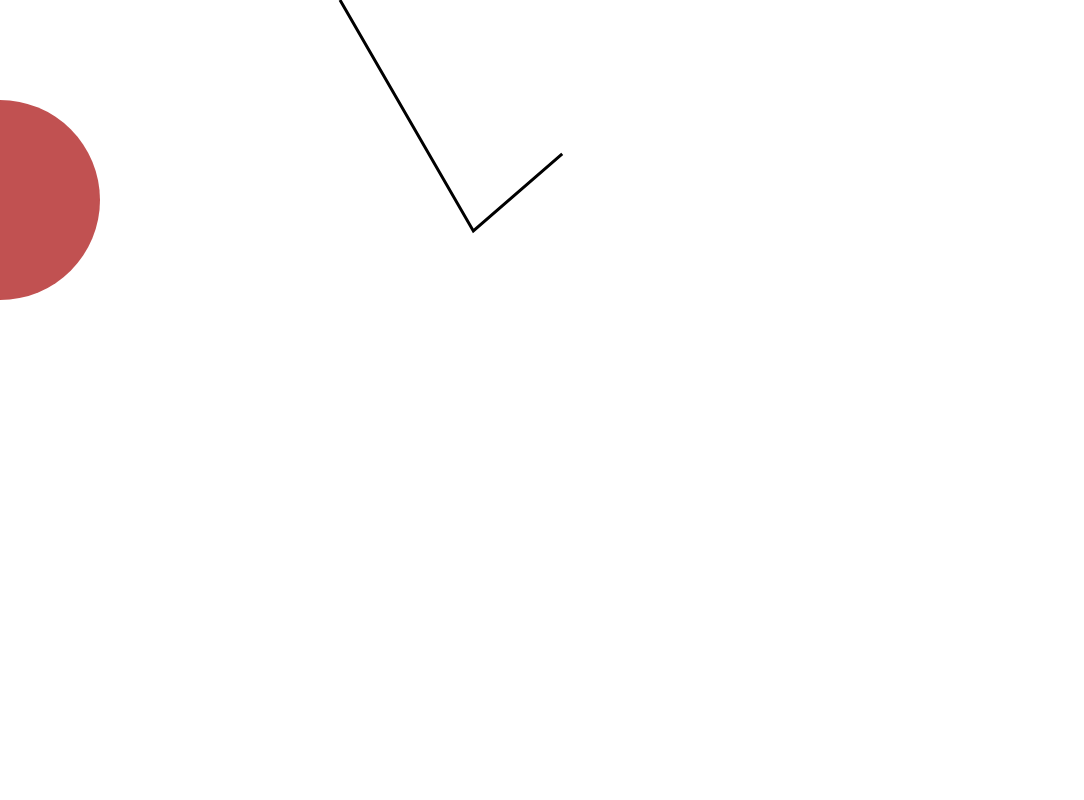
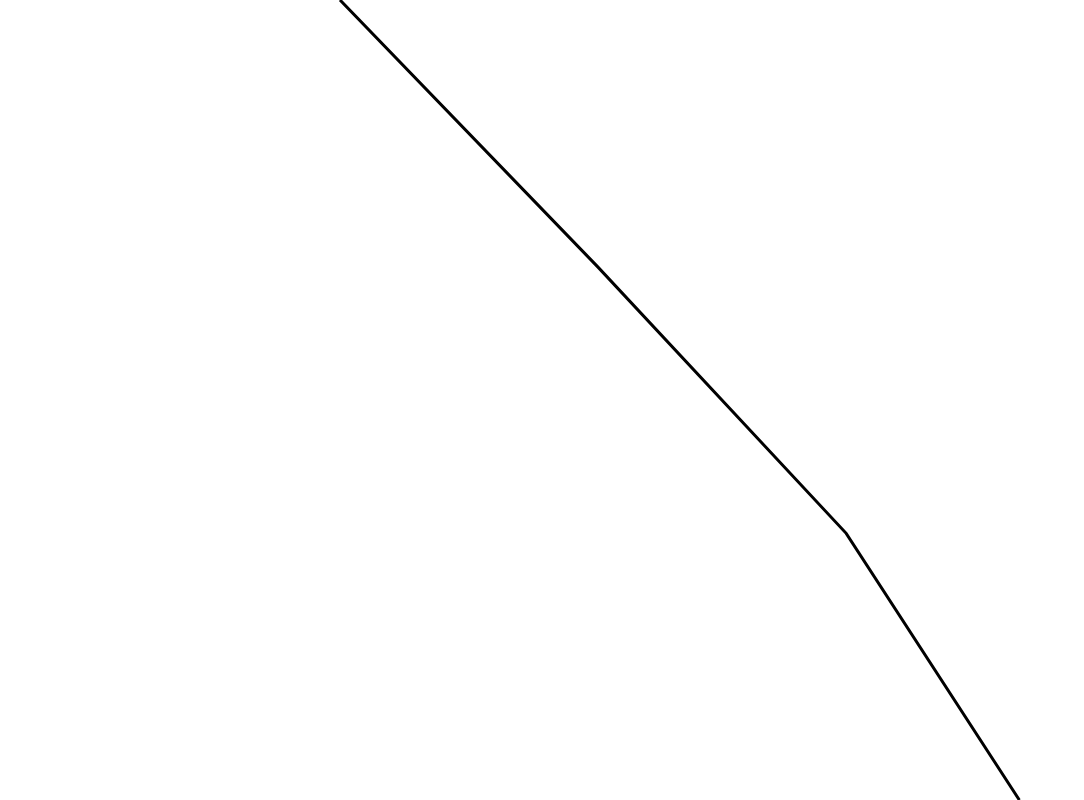
Before and after one commit to RemXYZ/profile_animation_background, a plain HTML site: page index.html in a window 1280 px wide. Shown: the whole page, without its empty margins (0-1084 px from the left). Drawn offline with Linux system fonts and the light colour scheme.

Commit message:
algorithm is working now: alfa test

```diff
--- a/index.html
+++ b/index.html
@@ -155,26 +155,31 @@ class CurvePlus{
         distanceF
 
 
-        distanceSin = size.h - coord.y / Math.sin((angle * Math.PI) / 180 )
+        if (angle < 180) {
+            distanceSin = (size.h - coord.y) / Math.sin((angle * Math.PI) / 180)
+        }else {
+            distanceSin = coord.y / Math.abs(Math.sin((angle * Math.PI) / 180))
+        }
+
 
 
         // Calculating distance to left and right border
-        if (angle >= 90) {
-            distanceCos = size.w - coord.x
-        } else if (angle < 90) {
-            distanceCos = coord.x
+        if (angle >= 90 && angle <= 270) {
+            distanceCos = (size.w - coord.x) / Math.abs(Math.cos((angle* Math.PI) / 180))
+        } else {
+            distanceCos = coord.x / Math.abs(Math.cos((angle* Math.PI) / 180))
         }
-        distanceCos /= Math.abs(Math.cos(angle))
 
         if (distanceSin > distanceCos ) {
-            distanceF = distanceCos / this.curves
+            distanceF = distanceCos / (this.curves - i)
         } else {
-            distanceF = distanceSin / this.curves
+            console.log("ggg")
+            distanceF = distanceSin / (this.curves - i)
         }
 
         // distanceF = distanceSin > distanceCos ? distanceCos / this.curves : distanceSin / this.curves
 
-        console.log(angle, coord.x + "x", coord.y +" y", distanceSin, distanceCos, distanceF)
+        console.log(this.curves, angle, coord.x + "x", coord.y +" y", distanceSin, distanceCos, distanceF)
         return distanceF;
     }
 
@@ -190,10 +195,17 @@ class CurvePlus{
 
 
 
-        let x = angle >= 90 ? coord.x + distance * Math.abs(Math.cos((180 - angle) * Math.PI / 180)) : coord.x - distance * Math.abs(Math.cos(angle * Math.PI / 180))
-        let y = angle >= 90 ? distance * Math.abs(Math.sin((180 - angle) * Math.PI / 180)) : distance * Math.abs(Math.sin(angle * Math.PI / 180))
+        // let x = angle >= 90 ?
+        //     coord.x + distance * Math.abs(Math.cos((angle) * Math.PI / 180)) :
+        //     coord.x - distance * Math.abs(Math.cos(angle * Math.PI / 180))
+        // let y = angle <= 180 ?
+        //     coord.y + distance * Math.abs(Math.sin(angle * Math.PI / 180)) :
+        //     coord.y - distance * Math.abs(Math.sin(angle * Math.PI / 180))
+
+        let x = coord.x + (-1 * distance * Math.cos(angle * Math.PI / 180))
+        let y = coord.y + distance * Math.sin(angle * Math.PI / 180)
         console.log(x +"x", y +"y", distance, angle, coord)
-        ctx.lineTo(x,y);
+
         return {x,y}
 
     }
@@ -208,25 +220,36 @@ class CurvePlus{
         }
         this.curves = curves
 
-
         ctx.beginPath();
         ctx.moveTo(this.coords.x[0],this.coords.y[0]);
 
-        let coord = this.calculateDotCoord([120,120], size, 0)
-        this.coords.x.push(coord.x)
-        this.coords.y.push(coord.y)
-        coord = this.calculateDotCoord([120,120], size, 1)
+        // let coord = this.calculateDotCoord([100,90], size, 0)
+        // this.coords.x.push(coord.x)
+        // this.coords.y.push(coord.y)
+        // ctx.lineTo(coord.x,coord.y);
+        // coord = this.calculateDotCoord([80,30], size, 1)
+        // this.coords.x.push(coord.x)
+        // this.coords.y.push(coord.y)
+        // ctx.lineTo(coord.x,coord.y);
+        // coord = this.calculateDotCoord([80,30], size, 2)
+        // this.coords.x.push(coord.x)
+        // this.coords.y.push(coord.y)
+        // ctx.lineTo(coord.x,coord.y);
 
+
+
+        for(let i = 0; i < curves; i++) {
+            //unique angle for start and for end
+            if (i == 0 || i == curves - 1) {
+                var newAngleBorders = [150, 30]
+            }
+            let coord = this.calculateDotCoord(newAngleBorders, size, i)
+            this.coords.x.push(coord.x)
+            this.coords.y.push(coord.y)
+            ctx.lineTo(coord.x,coord.y);
+            // newAngleBorders = angleBorders
+        }
         ctx.stroke();
-
-        // for(let i = 0; i < curves; i++) {
-        //     //unique angle for start and for end
-        //     if (i == 0 || i == curves - 1) {
-        //         var newAngleBorders = [150, 30]
-        //     }
-        //     this.calculateDotCoord(newAngleBorders, size, coord)
-        //     newAngleBorders = angleBorders
-        // }
         // console.log(curves)
     }
 }
@@ -297,9 +320,9 @@ class CurvePlus{
     // ctx.globalCompositeOperation='destination-over';
     // ctx.globalCompositeOperation='source-over';
 
-    ctx.beginPath();
-    ctx.arc(0, 200, 100, 0, Math.PI * 2)
-    ctx.fill()
+    // ctx.beginPath();
+    // ctx.arc(0, 200, 100, 0, Math.PI * 2)
+    // ctx.fill()
 
 
 
```
